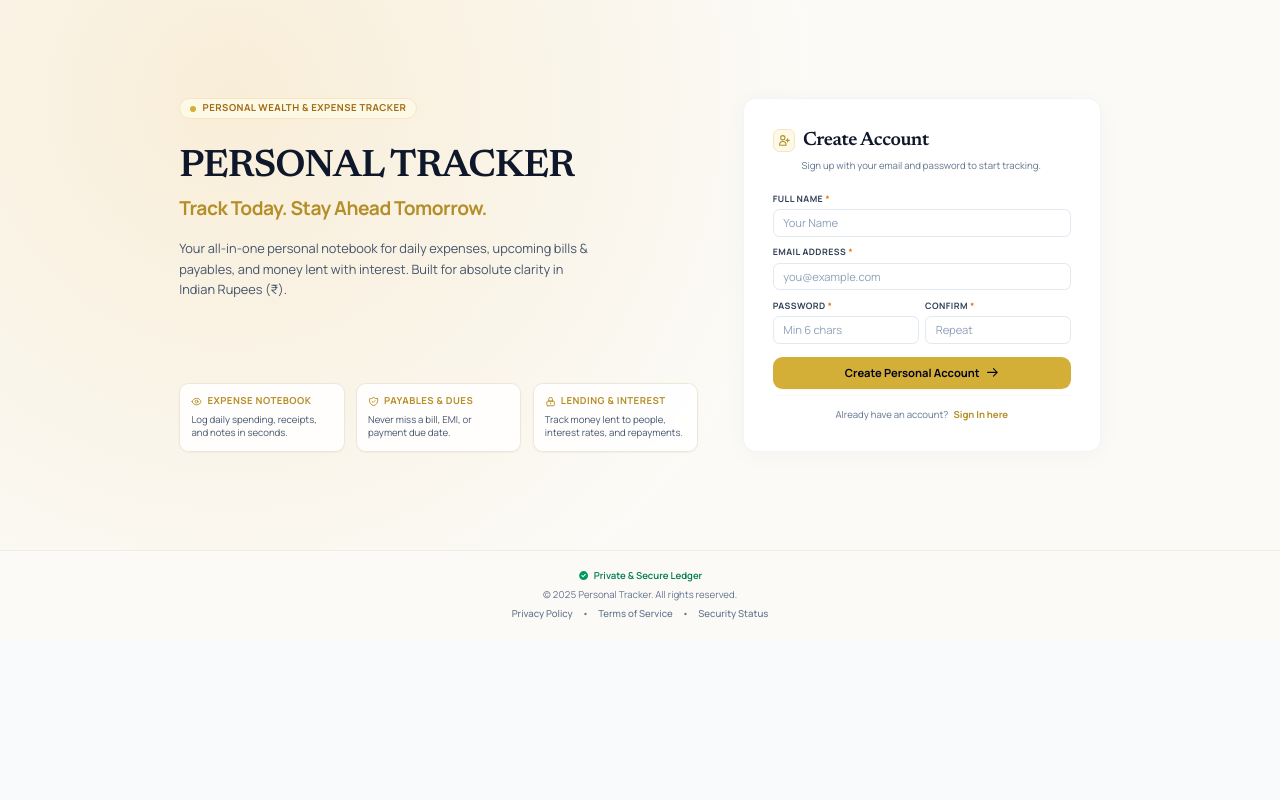
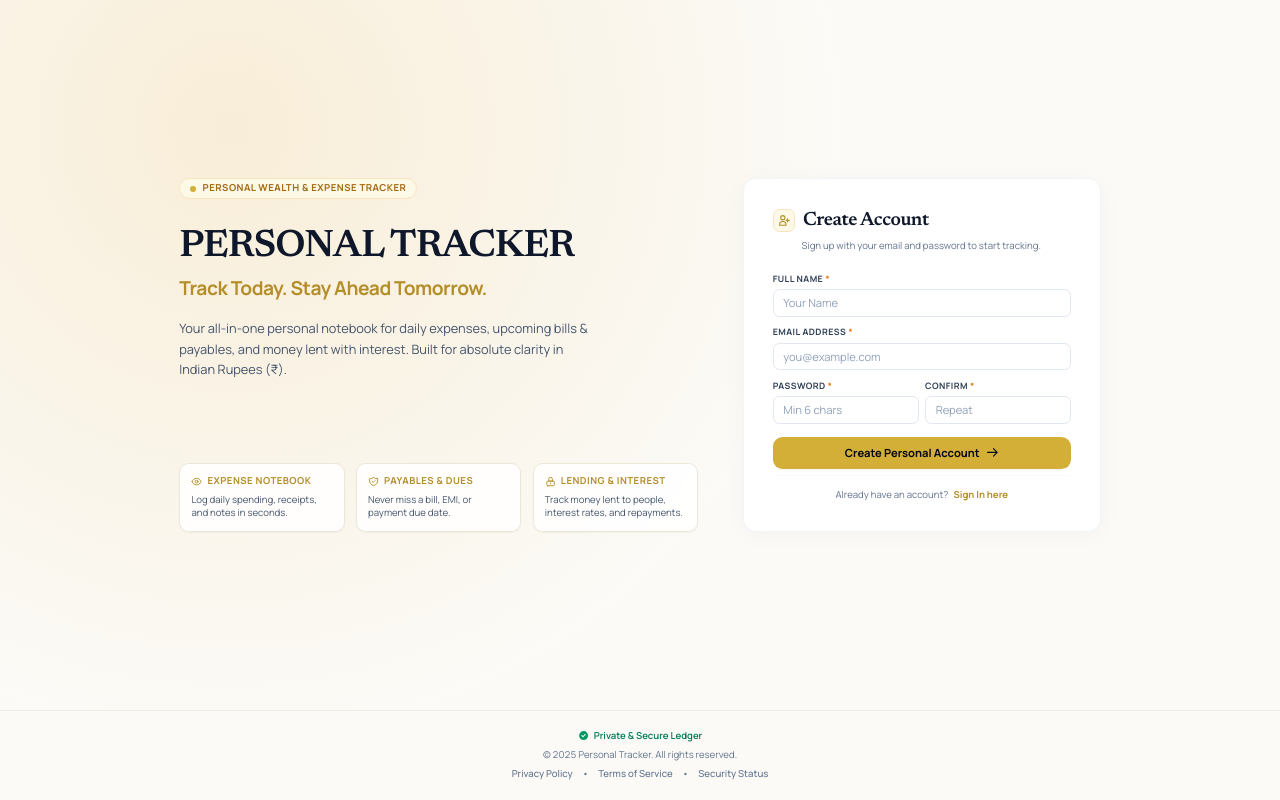
Before and after one commit to GeddadaSatya/pr, a Next.js app: page /register in a window 1280 px wide. Built offline with nearby package versions, Linux system fonts and the light colour scheme; no server answers.

Commit message:
fix(auth): eliminate extra bottom white space by setting 125vh min-height for desktop zoom

```diff
--- a/app/login/page.tsx
+++ b/app/login/page.tsx
@@ -433,7 +433,7 @@ export function UnifiedAuthContainer({ defaultMode = 'login' }: { defaultMode?:
   };
 
   return (
-    <div className="font-sans antialiased text-slate-800 bg-[#fbfaf6] min-h-screen flex flex-col justify-between selection:bg-amber-100 selection:text-amber-900">
+    <div className="font-sans antialiased text-slate-800 bg-[#fbfaf6] min-h-screen md:min-h-[125vh] flex flex-col justify-between selection:bg-amber-100 selection:text-amber-900">
       {/* Main Container */}
       <div className="flex-1 w-full flex items-center justify-center p-4 sm:p-6 lg:p-12 relative overflow-hidden ambient-glow">
         {/* Center Layout Wrapper: Perfectly matched height and aligned baselines */}
@@ -1091,7 +1091,7 @@ export function UnifiedAuthContainer({ defaultMode = 'login' }: { defaultMode?:
 export default function LoginPage() {
   return (
     <Suspense fallback={
-      <div className="min-h-screen bg-[#fbfaf6] flex items-center justify-center">
+      <div className="min-h-screen md:min-h-[125vh] bg-[#fbfaf6] flex items-center justify-center">
         <div className="w-6 h-6 border-2 border-[#d4af37] border-t-transparent rounded-full animate-spin" />
       </div>
     }>
--- a/app/reset-password/page.tsx
+++ b/app/reset-password/page.tsx
@@ -7,7 +7,7 @@ export default function ResetPasswordPage() {
   return (
     <Suspense
       fallback={
-        <div className="min-h-screen bg-[#fbfaf6] flex items-center justify-center">
+        <div className="min-h-screen md:min-h-[125vh] bg-[#fbfaf6] flex items-center justify-center">
           <div className="w-6 h-6 border-2 border-[#bf801f] border-t-transparent rounded-full animate-spin" />
         </div>
       }
```
Also changed, not shown: 1 other file (tests, documents, lock files or other folders).
